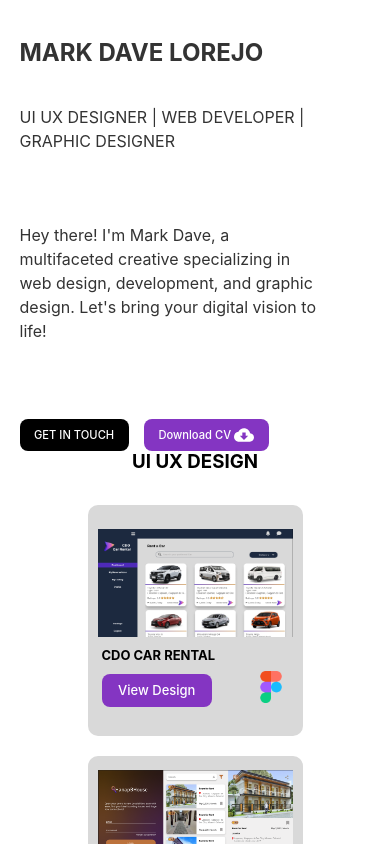
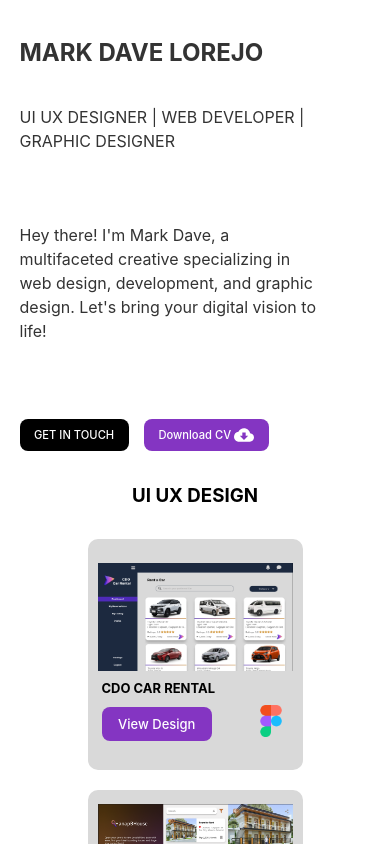
Before and after one commit to MarkedAsDave/Portfolio, a React (Vite) app: page / in a window 390 px wide. Shown: the top 844 px of the page. Built offline with nearby package versions, Linux system fonts and the light colour scheme.

Commit message:
added css

```diff
--- a/src/components/projects/project.css
+++ b/src/components/projects/project.css
@@ -83,7 +83,7 @@
 @media (max-width: 480px) {
   .project-container {
     width: fit-content;
-    height: 350vh;
+    height: 358vh;
     display: flex;
     flex-direction: column;
     justify-content: center;
```
